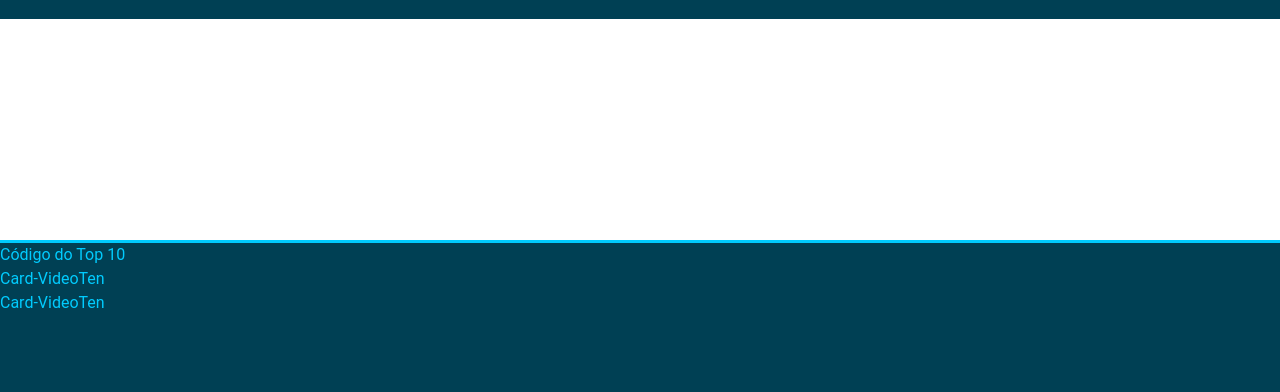
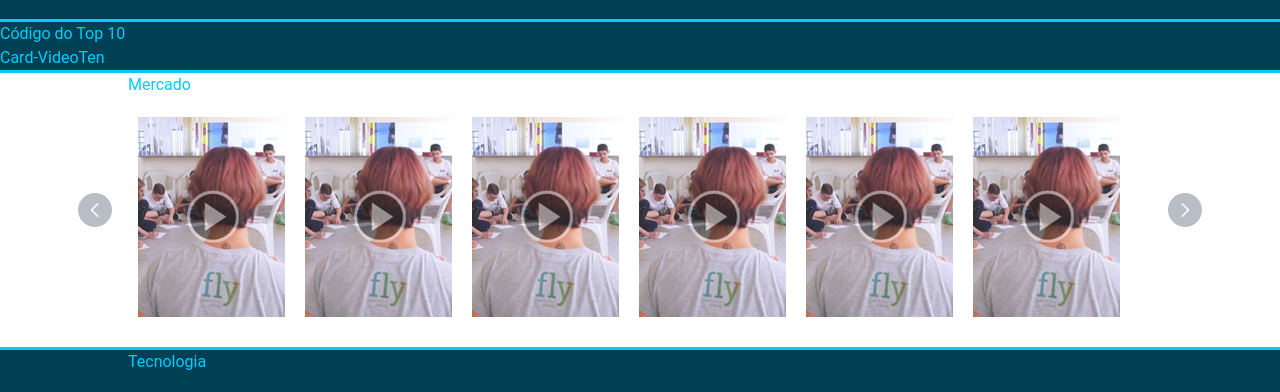
Before and after one commit to nadiduno/flyrecursos, a React (Vite) app: page / in a window 1280 px wide. Shown: the part 345-737 px from the top of the page. Built offline with nearby package versions, Linux system fonts and the light colour scheme.

Commit message:
Componets CardVideo

```diff
--- a/src/componets/CardVideo.tsx
+++ b/src/componets/CardVideo.tsx
@@ -1,29 +1,22 @@
-interface CardVideoProps{
-  id?: number
-  title?: string;
-  src?:string;
-  thumbnail?: string;
-
+export interface CardVideoType{
+    id: number
+    title: string;
+    imageUrl: string;
+    videoUrl: string;
 }
 
+interface CardVideoProps {
+    cardVideo: CardVideoType
+  }
 
-  export function  CardVideo ({ src,title }:CardVideoProps){
-
-    return (
-
-        <div className="">
-          <video className="ml-[3px] mr-[5px] mt-[32px]" controls>
-            <source src={src} type="video/mp4" />
-          </video>
-
-          <div className="w-full bg-primary1 mt-[8px]" >
-            <div className="ml-[29px]">
-              <p className= "pt-[15px] text-primary2">{title}</p>
-              <p className="text-white pb-[25px]">Outros detalhes do video</p>
-            </div>
-          </div>
-
+export function CardVideo({ cardVideo }: CardVideoProps){
+    return(
+        <div>
+            <img
+                src={cardVideo.imageUrl}
+                alt={cardVideo.title}
+                className="min-w-[147px] max-w-[147px] h-[200px] object-cover bg-lightgreen m-[5px] mx-[10px] cursor-pointer transition-transform duration-500 hover:scale-[1.4] z-10"
+            />
         </div>
-
-    );
-  };
+    )
+}
--- /dev/null
+++ b/src/componets/CarouselButton.tsx
@@ -0,0 +1,20 @@
+import React from 'react';
+import { ButtonApp } from './ButtonApp';
+
+interface CarouselButtonProps {
+  onClick: () => void;
+  children: React.ReactNode;
+  size?: number;
+}
+
+export function CarouselButton({ onClick, children, size = 24 }: CarouselButtonProps) {
+  return (
+    <ButtonApp
+      onClick={onClick}
+      className="absolute top-1/2 transform -translate-y-1/2 bg-gray-400 text-white rounded-full w-[34px] h-[34px] md:w-[5.75rem] md:h-[5.75rem] flex items-center justify-center opacity-70 hover:opacity-100 transition-opacity duration-300"
+      size={size}
+    >
+      {children}
+    </ButtonApp>
+  );
+}
--- a/src/componets/HeaderMain.tsx
+++ b/src/componets/HeaderMain.tsx
@@ -1,4 +1,4 @@
-import { CardVideo } from "./CardVideo"
+import { Video } from "./Video"
 import { videosData } from "./VideoData"
 
 export function HeaderMain(){
@@ -7,7 +7,7 @@ export function HeaderMain(){
 
            {videosData.map((video) =>{
                 return(
-                    <CardVideo
+                    <Video
                         src={video.src}
                         title={video.title}
                         thumbnail={video.thumbnail}
--- a/src/componets/Resource.tsx
+++ b/src/componets/Resource.tsx
@@ -1,22 +1,115 @@
-/* import { CardVideo } from "./CardVideo";
+import { useRef, useState } from 'react';
+import { GoChevronLeft, GoChevronRight } from 'react-icons/go';
 
-export interface ResourceType{
-    id: number
-    title: string;
-    quantity?: number;
+import { CardVideo, CardVideoType } from "./CardVideo";
+
+const cardVideos: CardVideoType[] = [
+  {
+    id: 1,
+    title: 'Video 1',
+    imageUrl: 'src/assets/imgprevvideo.png',
+    videoUrl: 'https://www.youtube.com/watch?v=DE488HhysSU'
+  },
+  {
+    id: 2,
+    title: 'Video 2',
+    imageUrl: 'src/assets/imgprevvideo.png',
+    videoUrl: 'https://www.youtube.com/watch?v=DE488HhysSU'
+  },
+  {
+    id: 3,
+    title: 'Video 3',
+    imageUrl: 'src/assets/imgprevvideo.png',
+    videoUrl: 'https://www.youtube.com/watch?v=DE488HhysSU'
+  },
+  {
+    id: 4,
+    title: 'Video 4',
+    imageUrl: 'src/assets/imgprevvideo.png',
+    videoUrl: 'https://www.youtube.com/watch?v=DE488HhysSU'
+  },
+  {
+    id: 5,
+    title: 'Video 5',
+    imageUrl: 'src/assets/imgprevvideo.png',
+    videoUrl: 'https://www.youtube.com/watch?v=DE488HhysSU'
+  },
+  {
+    id: 6,
+    title: 'Video 6',
+    imageUrl: 'src/assets/imgprevvideo.png',
+    videoUrl: 'https://www.youtube.com/watch?v=DE488HhysSU'
+  }
+];
+
+export interface ResourceType {
+  id: number;
+  title: string;
+  quantity?: number;
 }
 
 interface ResourceProps {
-    resource: ResourceType
-  }
+  resource: ResourceType;
+}
 
-export function Resource({ resource }: ResourceProps){
-    return(
-        <div>
-            <p>{resource.title}</p>
-            Código do recursos
-            <CardVideo />
-            <CardVideo />
-        </div>
-    )
-} */
+export function Resource({ resource }: ResourceProps) {
+  const carouselRef = useRef<HTMLDivElement>(null);
+  const [scrollAmount, setScrollAmount] = useState<number>(0);
+  const scrollPerClick = 400;
+
+  const sliderScrollLeft = () => {
+    if (carouselRef.current) {
+      const newScrollAmount = Math.max(0, scrollAmount - scrollPerClick);
+      carouselRef.current.scrollTo({
+        top: 0,
+        left: newScrollAmount,
+        behavior: 'smooth',
+      });
+      setScrollAmount(newScrollAmount);
+    }
+  };
+
+  const slideScrollRight = () => {
+    if (carouselRef.current) {
+      const maxScroll = carouselRef.current.scrollWidth - carouselRef.current.clientWidth;
+      const newScrollAmount = Math.min(maxScroll, scrollAmount + scrollPerClick);
+      carouselRef.current.scrollTo({
+        top: 0,
+        left: newScrollAmount,
+        behavior: 'smooth',
+      });
+      setScrollAmount(newScrollAmount);
+    }
+  };
+
+  return (
+    <div className="w-[80%] relative mx-auto">
+      <h1>{resource.title}</h1>
+      <div
+        ref={carouselRef}
+        className="h-[250px] w-auto overflow-hidden whitespace-nowrap flex items-center pb-[10px]"
+      >
+        {cardVideos.map((cardVideo) => (
+          <div
+            key={cardVideo.id}
+            className={`transition-all duration-300 hover:shadow-lg text-primary2`}
+          >
+            <CardVideo key={cardVideo.id} cardVideo={cardVideo} />
+          </div>
+        ))}
+      </div>
+      <button
+        onClick={sliderScrollLeft}
+        className="absolute left-[-50px] top-1/2 transform -translate-y-1/2 bg-gray-400 text-white rounded-full w-[34px] h-[34px] flex items-center justify-center opacity-70 hover:opacity-100 transition-opacity duration-300"
+      >
+        <GoChevronLeft size={24}/>
+      </button>
+      <button
+        onClick={slideScrollRight}
+        className="absolute right-[-50px] top-1/2 transform -translate-y-1/2 bg-gray-400 text-white rounded-full w-[34px] h-[34px] flex items-center justify-center opacity-70 hover:opacity-100 transition-opacity duration-300"
+      >
+        <GoChevronRight size={24}/>
+      </button>
+    </div>
+  );
+}
--- a/src/componets/TopTen.tsx
+++ b/src/componets/TopTen.tsx
@@ -5,7 +5,6 @@ export function TopTen(){
         <div>
             Código do Top 10
             <CardVideoTen />
-            <CardVideoTen />
         </div>
     )
 }
--- /dev/null
+++ b/src/componets/Video.tsx
@@ -0,0 +1,29 @@
+interface VideoProps{
+  id?: number
+  title?: string;
+  src?:string;
+  thumbnail?: string;
+
+}
+
+
+  export function  Video ({ src,title }:VideoProps){
+
+    return (
+
+        <div className="">
+          <video className="ml-[3px] mr-[5px] mt-[32px]" controls>
+            <source src={src} type="video/mp4" />
+          </video>
+
+          <div className="w-full bg-primary1 mt-[8px]" >
+            <div className="ml-[29px]">
+              <p className= "pt-[15px] text-primary2">{title}</p>
+              <p className="text-white pb-[25px]">Outros detalhes do video</p>
+            </div>
+          </div>
+
+        </div>
+
+    );
+  };
--- a/src/pages/HomePage.tsx
+++ b/src/pages/HomePage.tsx
@@ -25,14 +25,14 @@ const resources: ResourceType[] = [
 
 export function HomePage(){
     return(
-        <div className="min-h-screen flex flex-col">
+        <div className=" min-h-screen flex flex-col">
             <nav className="h-[5.375rem] md:h-[7.75rem]shadow-md">
                 <Navibar />
             </nav>
-            <header className="h-[23.5rem] md:h-[31.375rem] bg-white text-black border-b-[3px] border-primary2 sticky top-0 z-10">
+            <header className="bg-white text-black border-b-[3px] border-primary2 sticky top-0 z-10">
                 <HeaderMain />
             </header>
-            <section className="h-[11.5rem] md:h-[38.25rem] text-primary2">
+            <section className="text-primary2">
                 <TopTen />
             </section>
             <section>
@@ -40,9 +40,9 @@ export function HomePage(){
                     return (
                         <div
                             key={resource.id}
-                            className={`h-[11.5rem] md:h-[38.25rem] border-t-[3px] border-primary2 odd:bg-white transition-all duration-300 hover:shadow-lg text-primary2 `}
+                            className={`border-t-[3px] border-primary2 odd:bg-white transition-all duration-300 hover:shadow-lg text-primary2`}
                         >
-                            {/* <Resource key={resource.id} resource={resource} /> */}
+                            <Resource key={resource.id} resource={resource} />
 
                         </div>
 
```
Also changed, not shown: src/assets/imgprevvideo.png (added).
